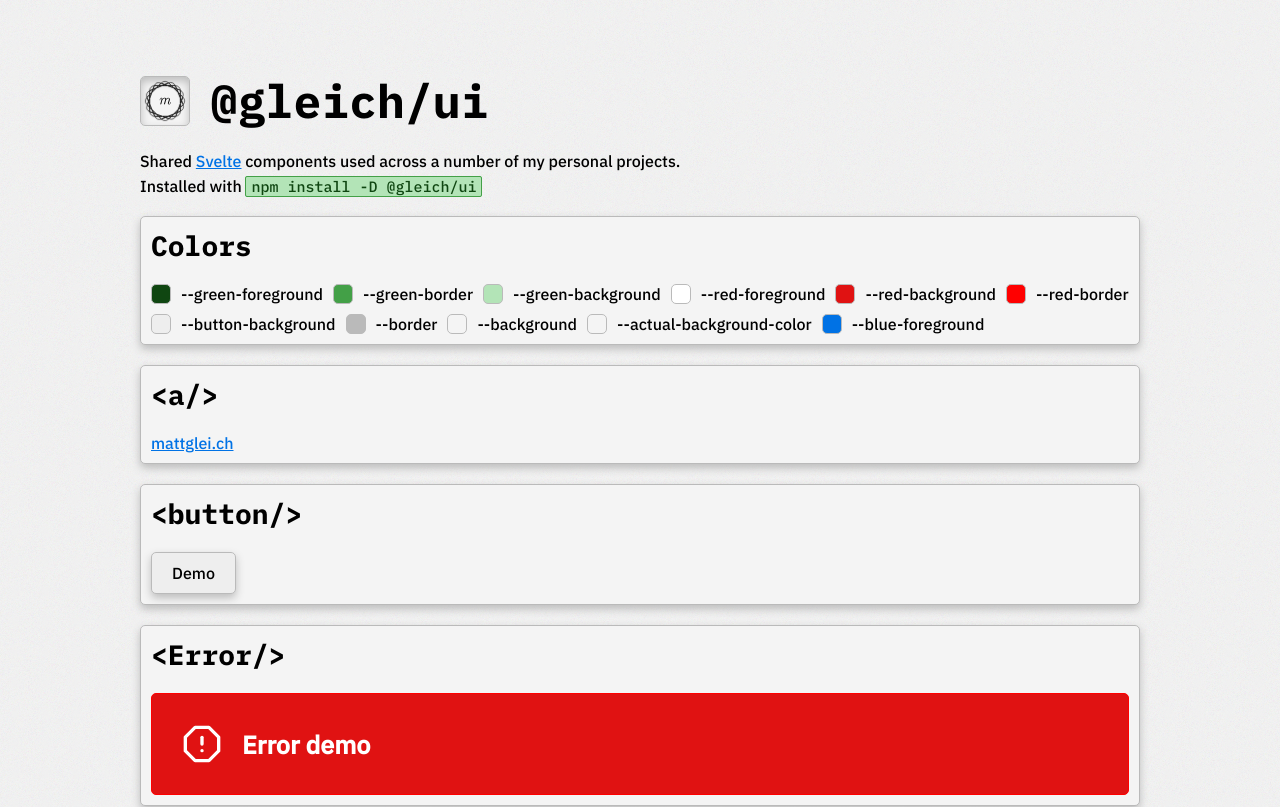
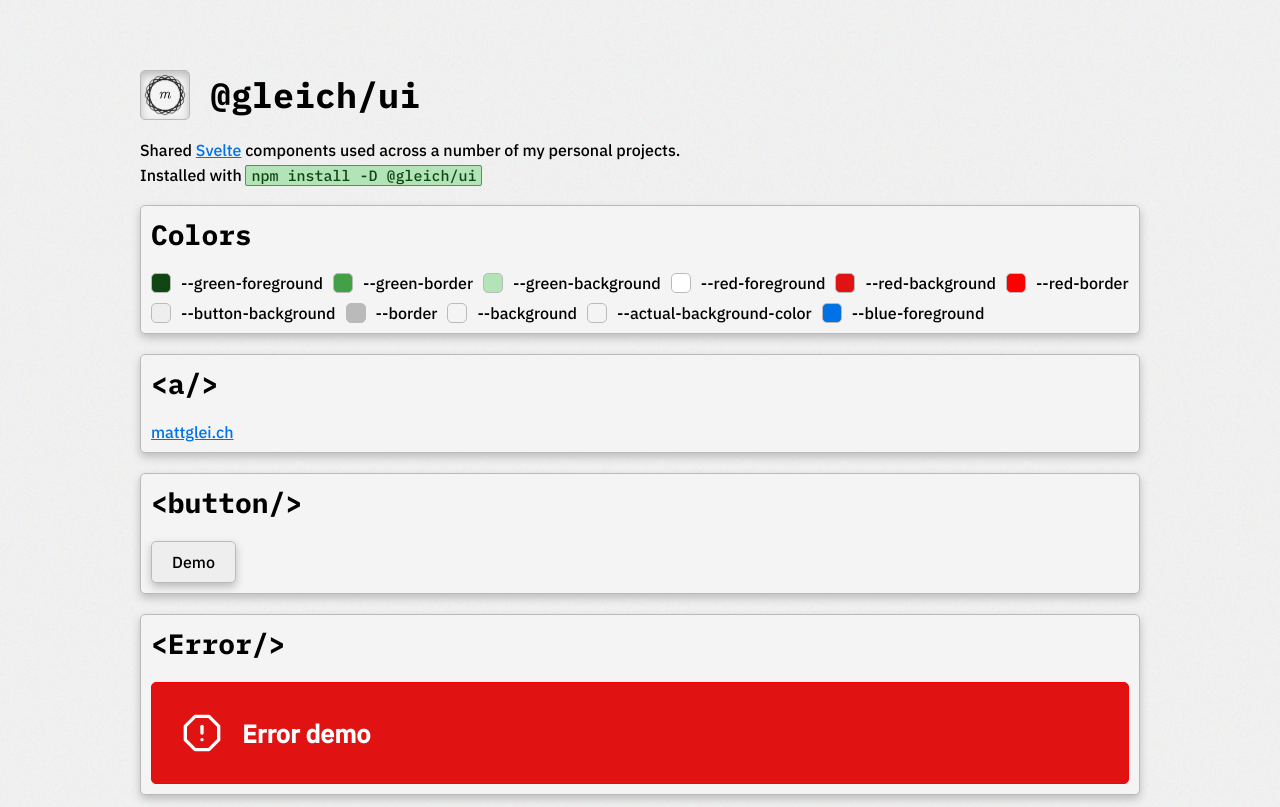
Before and after one commit to gleich/ui, a SvelteKit app: page / in a window 1280 px wide. Shown: the top 807 px of the page. Built offline with nearby package versions, Linux system fonts and the light colour scheme.

Commit message:
style: change font size of title
Signed-off-by: Matt Gleich <git@mattglei.ch>

```diff
--- a/src/routes/+page.svelte
+++ b/src/routes/+page.svelte
@@ -121,6 +121,10 @@
 </main>
 
 <style>
+	.title h1 {
+		font-size: 35px;
+	}
+
 	.install {
 		margin-top: 5px;
 	}
```
